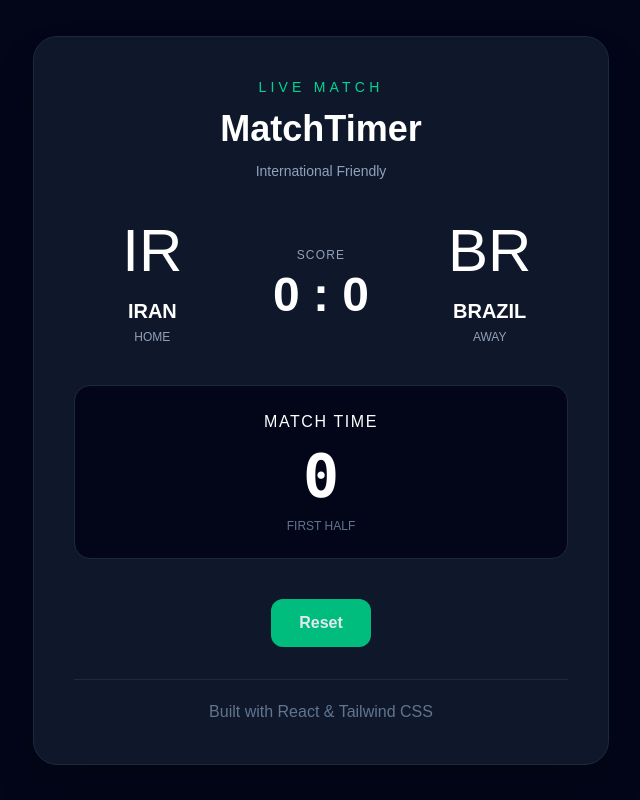
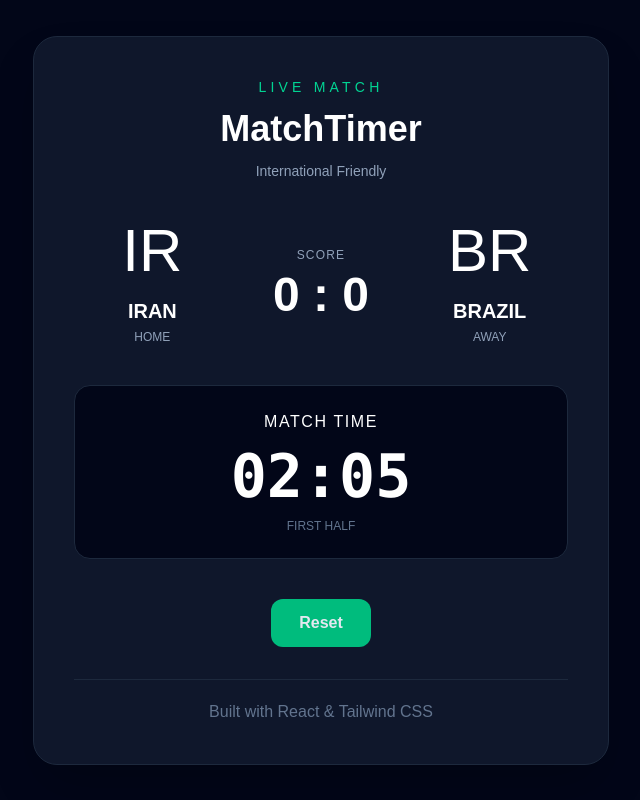
Before and after one commit to zibanoori/MatchTimer, a React (Vite) app: page / in a window 1280 px wide. Shown: the whole page, without its empty margins (319-959 px from the left). Built offline with nearby package versions, Linux system fonts and the light colour scheme.

Commit message:
Feat: format match timer display

```diff
--- a/src/App.jsx
+++ b/src/App.jsx
@@ -2,10 +2,12 @@
 import "./App.css";
 
 function App() {
-  const [seconds, setSeconds] = useState(0);
+  const [seconds, setSeconds] = useState(125);
 
   const minutes = Math.floor(seconds / 60);
   const remainingSeconds = seconds % 60;
+  const formattedTime = `${String(minutes).padStart(2, "0")}:${String(remainingSeconds).padStart(2, "0")}`;
+
   return (
     <main className="min-h-screen bg-slate-950 text-white flex items-center justify-center p-4">
       <section className="w-full max-w-xl rounded-3xl border border-slate-800 bg-slate-900 p-6 shadow-2xl sm:p-10">
@@ -45,7 +47,7 @@
             Match Time
           </p>
           <p className="mt-3 font-mono text-5xl font-bold tabular-nums sm:text-6xl">
-            {seconds}
+            {formattedTime}
           </p>
           <p className="mt-3 text-xs text-slate-500">FIRST HALF</p>
         </div>
```
